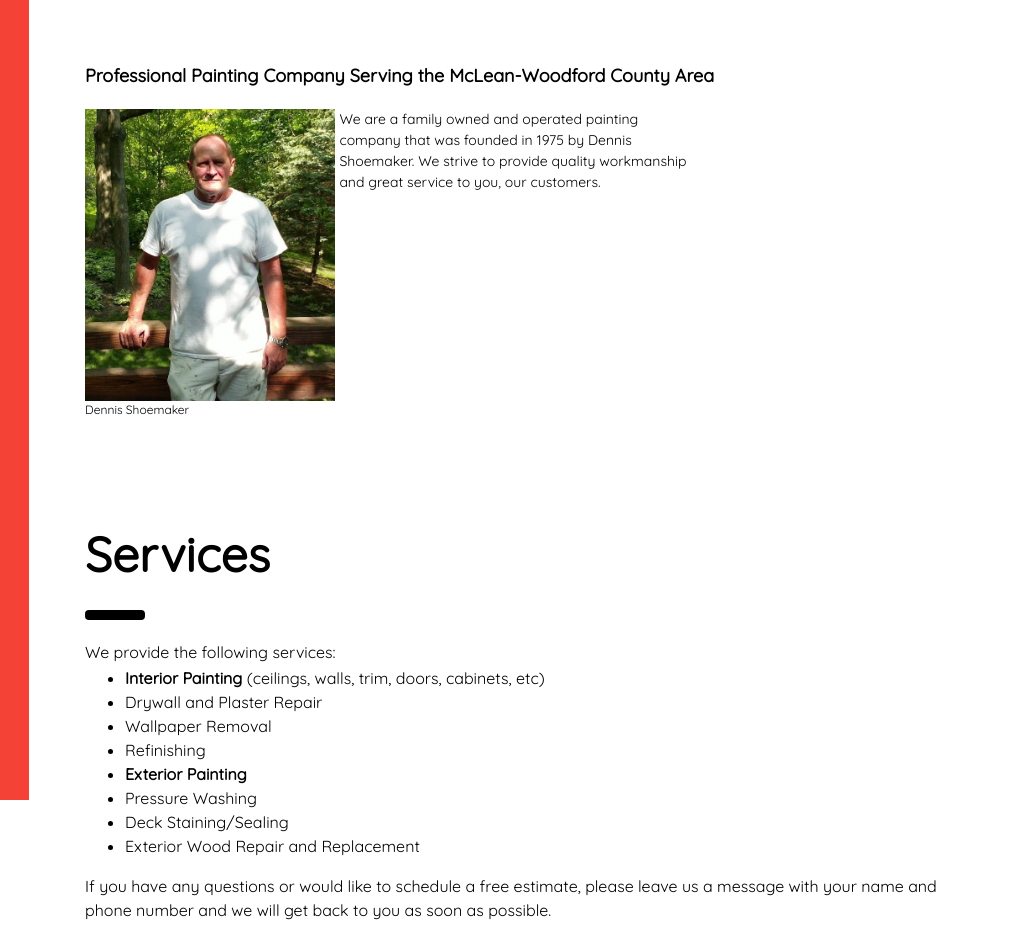
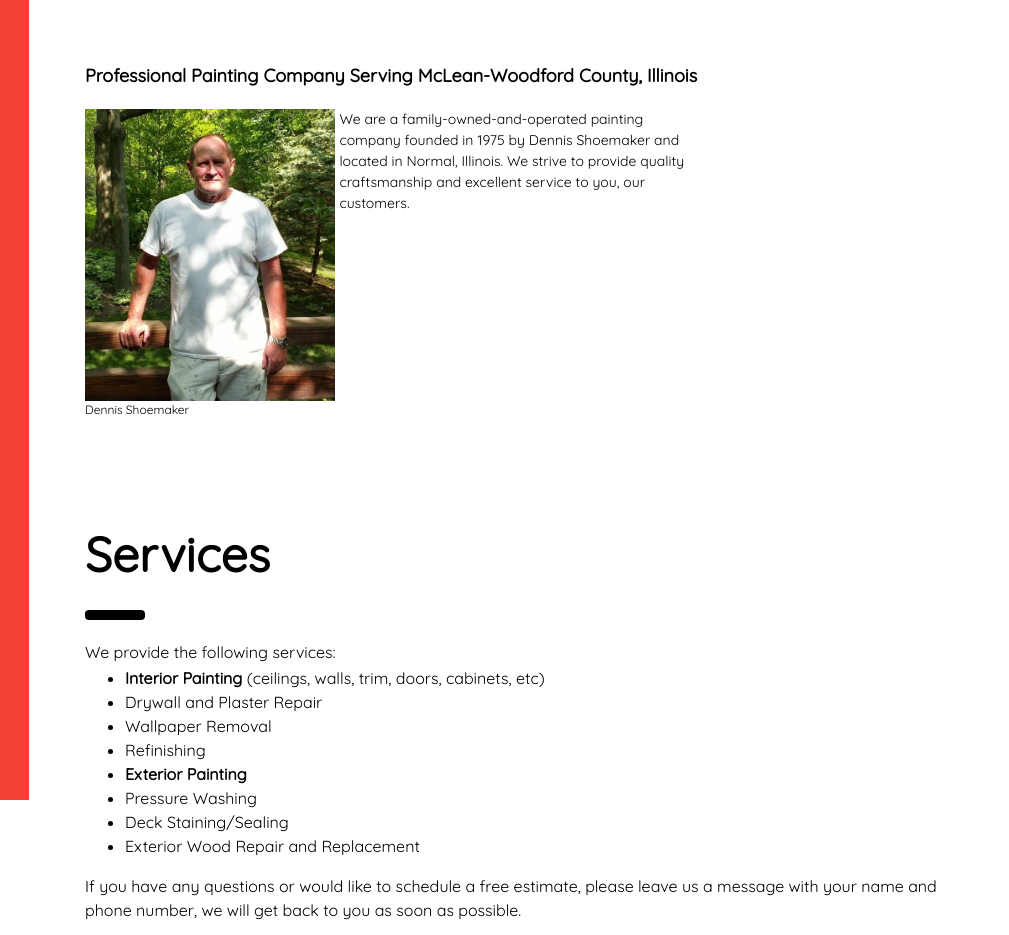
Before and after one commit to shoemakerpaintingil/shoemakerpaintingil.github.io, a plain HTML site: page index.html in a window 1280 px wide. Shown: the top 935 px of the page, 271-1280 px from the left. Drawn offline with nearby package versions, Linux system fonts and the light colour scheme.

Commit message:
updated text

```diff
--- a/index.html
+++ b/index.html
@@ -38,7 +38,7 @@
 <div class="w3-main" style="margin-left:340px;margin-right:40px">
   <!-- Home -->
   <div class="w3-container w3-padding">
-    <h1 style="font-weight:bold;font-size:18px;margin-top:54px;margin-bottom:0px">Professional Painting Company Serving the McLean-Woodford County Area</h1>
+    <h1 style="font-weight:bold;font-size:18px;margin-top:54px;margin-bottom:0px">Professional Painting Company Serving McLean-Woodford County, Illinois</h1>
   </div>
   <div class="w3-container" style="margin-top:12px">
     <div style="display:inline-block;vertical-align:top;">
@@ -46,7 +46,7 @@
       <p style="font-size:12px;margin-top:0px;margin-bottom:14px">Dennis Shoemaker</p>
     </div>
     <div style="display:inline-block;flex:0;">
-      <div style=width:360px;white-space:pre-wrap;font-size:14px>We are a family owned and operated painting company that was founded in 1975 by Dennis Shoemaker. We strive to provide quality workmanship and great service to you, our customers.</div>
+      <div style=width:360px;white-space:pre-wrap;font-size:14px>We are a family-owned-and-operated painting company founded in 1975 by Dennis Shoemaker and located in Normal, Illinois. We strive to provide quality craftsmanship and excellent service to you, our customers.</div>
     </div>
   </div>
 
@@ -65,7 +65,7 @@
         <li>Deck Staining/Sealing</li>
         <li>Exterior Wood Repair and Replacement</li>
     </ul>
-    <p>If you have any questions or would like to schedule a free estimate, please leave us a message with your name and phone number and we will get back to you as soon as possible.</p>
+    <p>If you have any questions or would like to schedule a free estimate, please leave us a message with your name and phone number, we will get back to you as soon as possible.</p>
     <p style="display:inline-block;margin-top:0px;font-weight:bold">Phone </p>
     <p style="display:inline-block;margin-top:0px">(309) 888-9102</p>
   </div>
```
